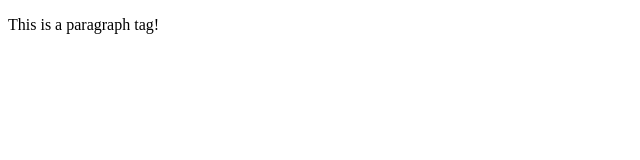
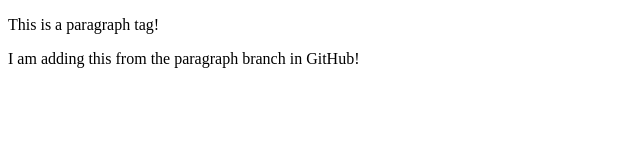
Before and after one commit to Nayan55/desktop, a plain HTML site: page index.html in a window 1280 px wide. Shown: the whole page, without its empty margins (0-640 px from the left). Drawn offline with Linux system fonts and the light colour scheme.

Commit message:
Second Paragraph Tag

```diff
--- a/index.html
+++ b/index.html
@@ -8,6 +8,7 @@
 <body>
 
 <p>This is a paragraph tag!</p>
+<p>I am adding this from the paragraph branch in GitHub!</p>
 
 </body>
 </html>
```
